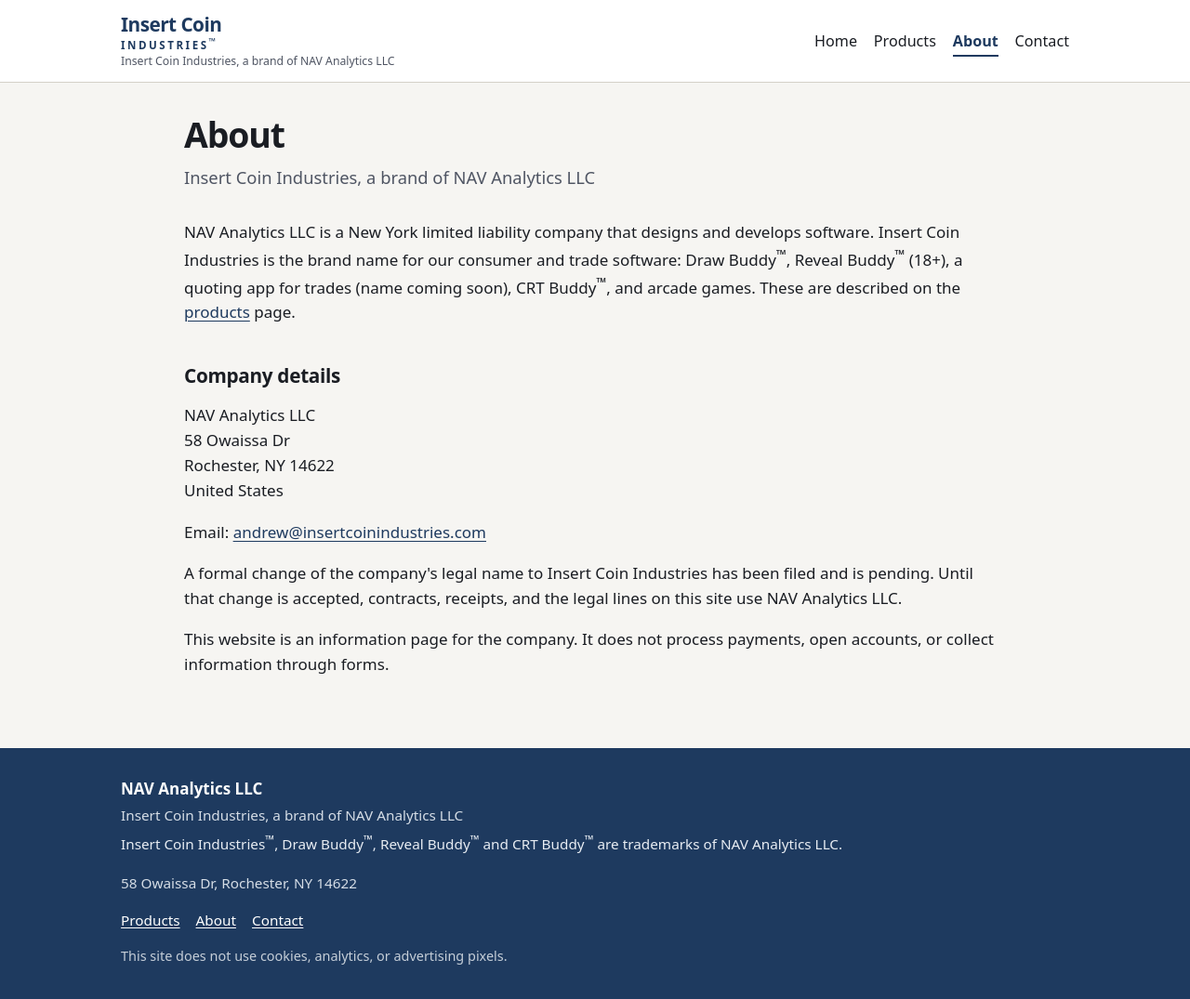
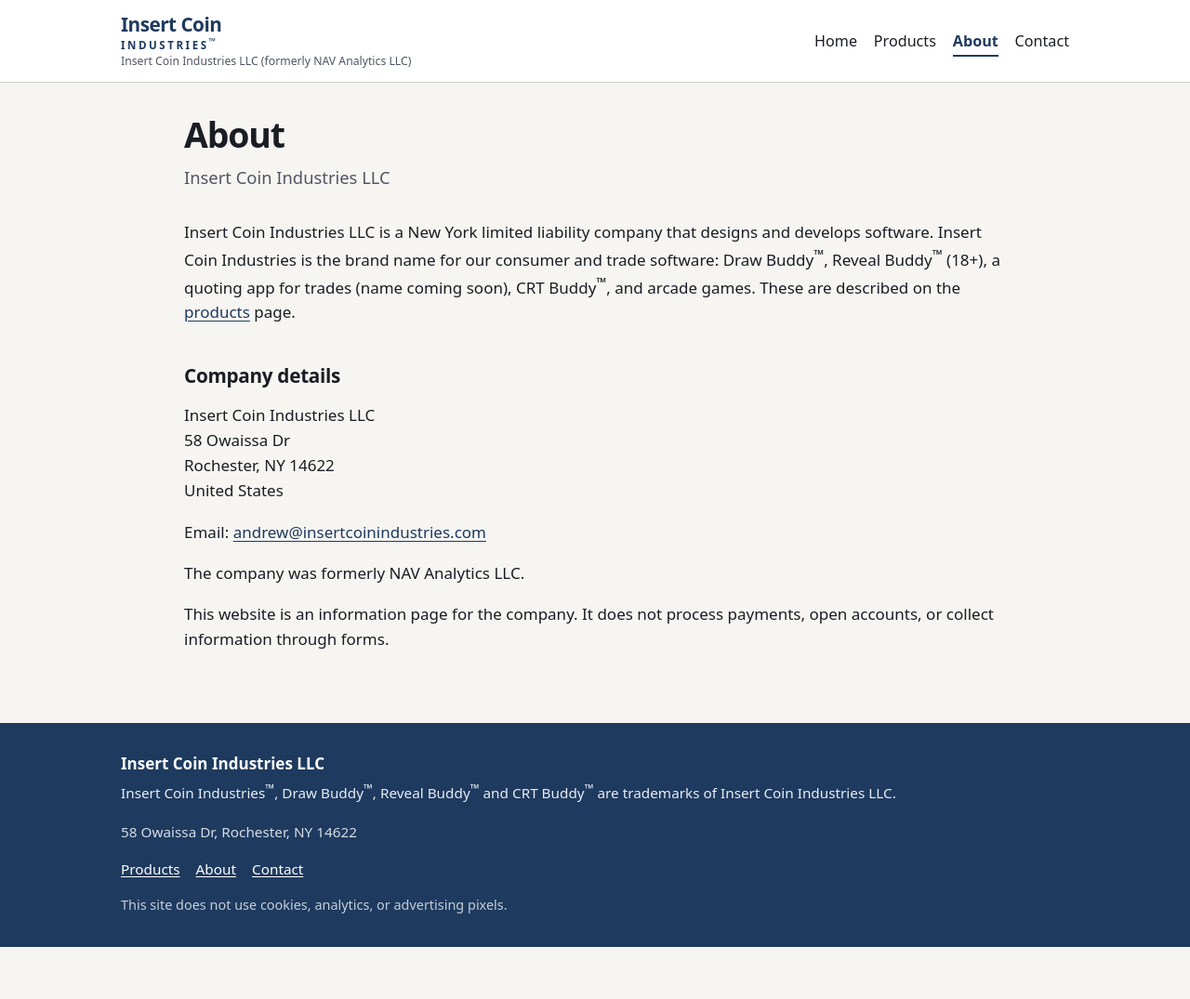
Before and after one commit to AegisForge1720/navanalytics-site, a plain HTML site: page about.html in a window 1280 px wide. Shown: the whole page at 93% size. After the commit the page ends 1019 px from the top, so only its background shows below. Drawn offline with Linux system fonts and the light colour scheme.

Commit message:
Publish legal name: Insert Coin Industries LLC (formerly NAV Analytics LLC) — candidate cc58686, cleared by Ralph, approved by Andrew 9:41 AM ET

```diff
--- a/about.html
+++ b/about.html
@@ -4,7 +4,7 @@
   <meta charset="utf-8">
   <meta name="viewport" content="width=device-width, initial-scale=1">
   <title>About — Insert Coin Industries</title>
-  <meta name="description" content="Insert Coin Industries is a New York software company. The legal entity is NAV Analytics LLC. Products are coming soon.">
+  <meta name="description" content="Insert Coin Industries is a New York software company. The legal entity is Insert Coin Industries LLC. Products are coming soon.">
   <link rel="stylesheet" href="/css/site.css">
   <link rel="icon" href="/assets/favicon.ico" sizes="any">
   <link rel="icon" href="/assets/favicon-32.png" sizes="32x32" type="image/png">
@@ -29,7 +29,7 @@
           <span class="wordmark-name">Insert Coin</span>
           <span class="wordmark-entity">Industries<sup>™</sup></span>
         </span>
-        <span class="brand-line">Insert Coin Industries, a brand of NAV Analytics LLC</span>
+        <span class="brand-line">Insert Coin Industries LLC (formerly NAV Analytics LLC)</span>
       </a>
       <nav class="nav" aria-label="Primary">
         <a href="/">Home</a>
@@ -42,20 +42,20 @@
   <main id="content">
     <div class="wrap">
 <h1 class="page-title">About</h1>
-<p class="lede">Insert Coin Industries, a brand of NAV Analytics LLC</p>
+<p class="lede">Insert Coin Industries LLC</p>
 
-<p>NAV Analytics LLC is a New York limited liability company that designs and develops software. Insert Coin Industries is the brand name for our consumer and trade software: Draw Buddy<sup>™</sup>, Reveal Buddy<sup>™</sup> (18+), a quoting app for trades (name coming soon), CRT Buddy<sup>™</sup>, and arcade games. These are described on the <a href="/products.html">products</a> page.</p>
+<p>Insert Coin Industries LLC is a New York limited liability company that designs and develops software. Insert Coin Industries is the brand name for our consumer and trade software: Draw Buddy<sup>™</sup>, Reveal Buddy<sup>™</sup> (18+), a quoting app for trades (name coming soon), CRT Buddy<sup>™</sup>, and arcade games. These are described on the <a href="/products.html">products</a> page.</p>
 
 <h2>Company details</h2>
 <address class="company-address">
-  NAV Analytics LLC<br>
+  Insert Coin Industries LLC<br>
   58 Owaissa Dr<br>
   Rochester, NY 14622<br>
   United States
 </address>
 <p>Email: <a href="mailto:andrew@insertcoinindustries.com">andrew@insertcoinindustries.com</a></p>
 
-<p>A formal change of the company's legal name to Insert Coin Industries has been filed and is pending. Until that change is accepted, contracts, receipts, and the legal lines on this site use NAV Analytics LLC.</p>
+<p>The company was formerly NAV Analytics LLC.</p>
 
 <p>This website is an information page for the company. It does not process payments, open accounts, or collect information through forms.</p>
 
@@ -63,9 +63,8 @@
   </main>
   <footer class="site-footer">
     <div class="footer-inner">
-      <p class="footer-legal-name">NAV Analytics LLC</p>
-      <p class="footer-brand-line">Insert Coin Industries, a brand of NAV Analytics LLC</p>
-      <p class="footer-marks">Insert Coin Industries<sup>™</sup>, Draw Buddy<sup>™</sup>, Reveal Buddy<sup>™</sup> and CRT Buddy<sup>™</sup> are trademarks of NAV Analytics LLC.</p>
+      <p class="footer-legal-name">Insert Coin Industries LLC</p>
+      <p class="footer-marks">Insert Coin Industries<sup>™</sup>, Draw Buddy<sup>™</sup>, Reveal Buddy<sup>™</sup> and CRT Buddy<sup>™</sup> are trademarks of Insert Coin Industries LLC.</p>
       <p class="footer-place">58 Owaissa Dr, Rochester, NY 14622</p>
       <nav class="footer-nav" aria-label="Legal">
         <a href="/products.html">Products</a>
```
Also changed, not shown: 404.html (+4 -5 lines), contact.html (+7 -8 lines), crtbuddy/privacy/index.html (+3 -3 lines), crtbuddy/support/index.html (+2 -2 lines), games/index.html (+4 -5 lines), index.html (+6 -7 lines), products.html (+4 -5 lines).
